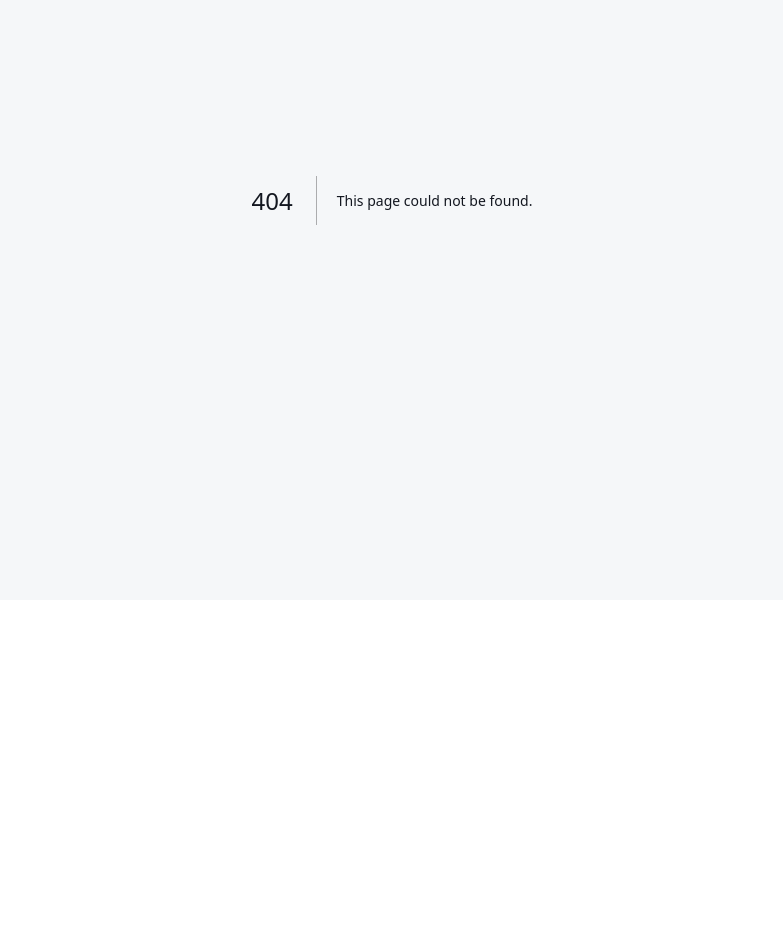
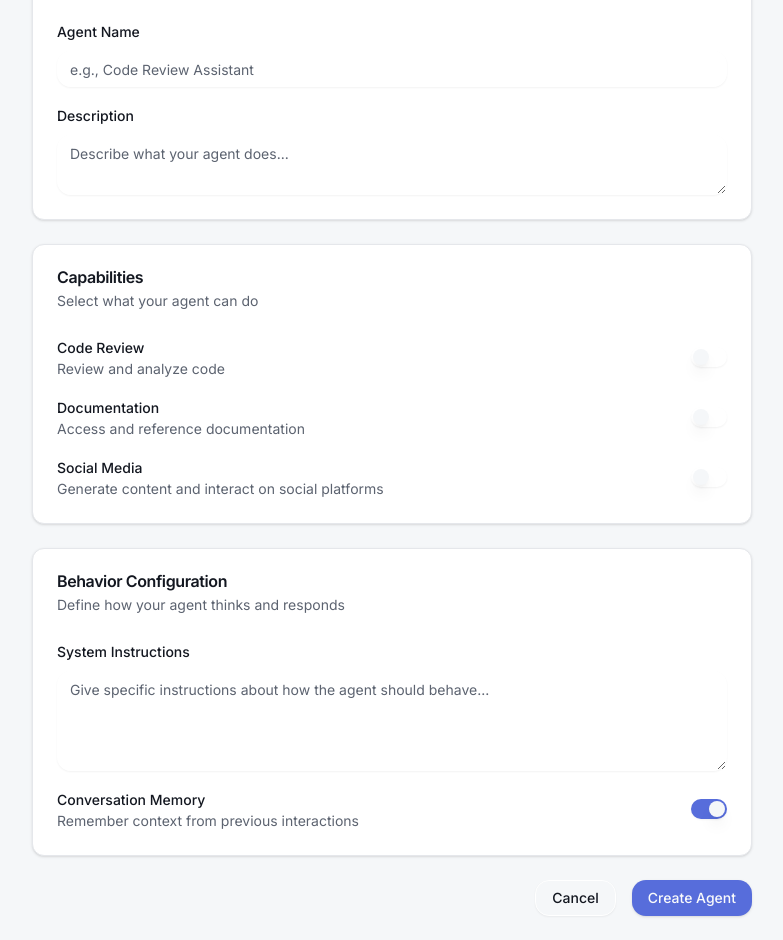
Before and after one commit to mwufi/debug-frontend, a Next.js app: page /builder in a window 1280 px wide. Before the commit this address had no page. Shown: the part 200-1140 px from the top of the page, without its empty margins (248-1031 px from the left). Before the commit the page ends 800 px from the top, so only its background shows below. Built offline with nearby package versions, Linux system fonts and the light colour scheme.

Commit message:
sounds good

```diff
--- /dev/null
+++ b/app/builder/page.tsx
@@ -0,0 +1,167 @@
+'use client';
+
+import { Card, CardHeader, CardTitle, CardDescription, CardContent } from "@/components/ui/card";
+import { Button } from "@/components/ui/button";
+import { Input } from "@/components/ui/input";
+import { Label } from "@/components/ui/label";
+import { Textarea } from "@/components/ui/textarea";
+import { Switch } from "@/components/ui/switch";
+import { useState } from "react";
+import { Bot } from "lucide-react";
+
+export default function AgentBuilder() {
+    const [agentConfig, setAgentConfig] = useState({
+        name: "",
+        description: "",
+        systemPrompt: "",
+        hasMemory: true,
+        capabilities: {
+            codeReview: false,
+            documentation: false,
+            socialMedia: false
+        }
+    });
+
+    const handleSubmit = async (e: React.FormEvent) => {
+        e.preventDefault();
+        // TODO: Implement agent creation logic
+        console.log("Creating agent:", agentConfig);
+    };
+
+    return (
+        <div className="container mx-auto p-6 max-w-3xl">
+            <header className="mb-8">
+                <div className="flex items-center gap-3 mb-2">
+                    <Bot className="h-8 w-8" />
+                    <h1 className="text-4xl font-bold">Create New Agent</h1>
+                </div>
+                <p className="text-muted-foreground">
+                    Configure your AI agent's capabilities and behavior
+                </p>
+            </header>
+
+            <form onSubmit={handleSubmit} className="space-y-6">
+                <Card>
+                    <CardHeader>
+                        <CardTitle>Basic Information</CardTitle>
+                        <CardDescription>
+                            Set your agent's identity and purpose
+                        </CardDescription>
+                    </CardHeader>
+                    <CardContent className="space-y-4">
+                        <div className="space-y-2">
+                            <Label htmlFor="name">Agent Name</Label>
+                            <Input
+                                id="name"
+                                value={agentConfig.name}
+                                onChange={(e) => setAgentConfig(prev => ({ ...prev, name: e.target.value }))}
+                                placeholder="e.g., Code Review Assistant"
+                                required
+                            />
+                        </div>
+                        <div className="space-y-2">
+                            <Label htmlFor="description">Description</Label>
+                            <Textarea
+                                id="description"
+                                value={agentConfig.description}
+                                onChange={(e) => setAgentConfig(prev => ({ ...prev, description: e.target.value }))}
+                                placeholder="Describe what your agent does..."
+                                required
+                            />
+                        </div>
+                    </CardContent>
+                </Card>
+
+                <Card>
+                    <CardHeader>
+                        <CardTitle>Capabilities</CardTitle>
+                        <CardDescription>
+                            Select what your agent can do
+                        </CardDescription>
+                    </CardHeader>
+                    <CardContent className="space-y-4">
+                        <div className="flex items-center justify-between">
+                            <div>
+                                <Label htmlFor="codeReview">Code Review</Label>
+                                <p className="text-sm text-muted-foreground">Review and analyze code</p>
+                            </div>
+                            <Switch
+                                id="codeReview"
+                                checked={agentConfig.capabilities.codeReview}
+                                onCheckedChange={(checked) => setAgentConfig(prev => ({
+                                    ...prev,
+                                    capabilities: { ...prev.capabilities, codeReview: checked }
+                                }))}
+                            />
+                        </div>
+                        <div className="flex items-center justify-between">
+                            <div>
+                                <Label htmlFor="documentation">Documentation</Label>
+                                <p className="text-sm text-muted-foreground">Access and reference documentation</p>
+                            </div>
+                            <Switch
+                                id="documentation"
+                                checked={agentConfig.capabilities.documentation}
+                                onCheckedChange={(checked) => setAgentConfig(prev => ({
+                                    ...prev,
+                                    capabilities: { ...prev.capabilities, documentation: checked }
+                                }))}
+                            />
+                        </div>
+                        <div className="flex items-center justify-between">
+                            <div>
+                                <Label htmlFor="socialMedia">Social Media</Label>
+                                <p className="text-sm text-muted-foreground">Generate content and interact on social platforms</p>
+                            </div>
+                            <Switch
+                                id="socialMedia"
+                                checked={agentConfig.capabilities.socialMedia}
+                                onCheckedChange={(checked) => setAgentConfig(prev => ({
+                                    ...prev,
+                                    capabilities: { ...prev.capabilities, socialMedia: checked }
+                                }))}
+                            />
+                        </div>
+                    </CardContent>
+                </Card>
+
+                <Card>
+                    <CardHeader>
+                        <CardTitle>Behavior Configuration</CardTitle>
+                        <CardDescription>
+                            Define how your agent thinks and responds
+                        </CardDescription>
+                    </CardHeader>
+                    <CardContent className="space-y-4">
+                        <div className="space-y-2">
+                            <Label htmlFor="systemPrompt">System Instructions</Label>
+                            <Textarea
+                                id="systemPrompt"
+                                value={agentConfig.systemPrompt}
+                                onChange={(e) => setAgentConfig(prev => ({ ...prev, systemPrompt: e.target.value }))}
+                                placeholder="Give specific instructions about how the agent should behave..."
+                                className="min-h-[100px]"
+                            />
+                        </div>
+                        <div className="flex items-center justify-between">
+                            <div>
+                                <Label htmlFor="memory">Conversation Memory</Label>
+                                <p className="text-sm text-muted-foreground">Remember context from previous interactions</p>
+                            </div>
+                            <Switch
+                                id="memory"
+                                checked={agentConfig.hasMemory}
+                                onCheckedChange={(checked) => setAgentConfig(prev => ({ ...prev, hasMemory: checked }))}
+                            />
+                        </div>
+                    </CardContent>
+                </Card>
+
+                <div className="flex justify-end gap-4">
+                    <Button variant="outline" type="button">Cancel</Button>
+                    <Button type="submit">Create Agent</Button>
+                </div>
+            </form>
+        </div>
+    );
+}
```
